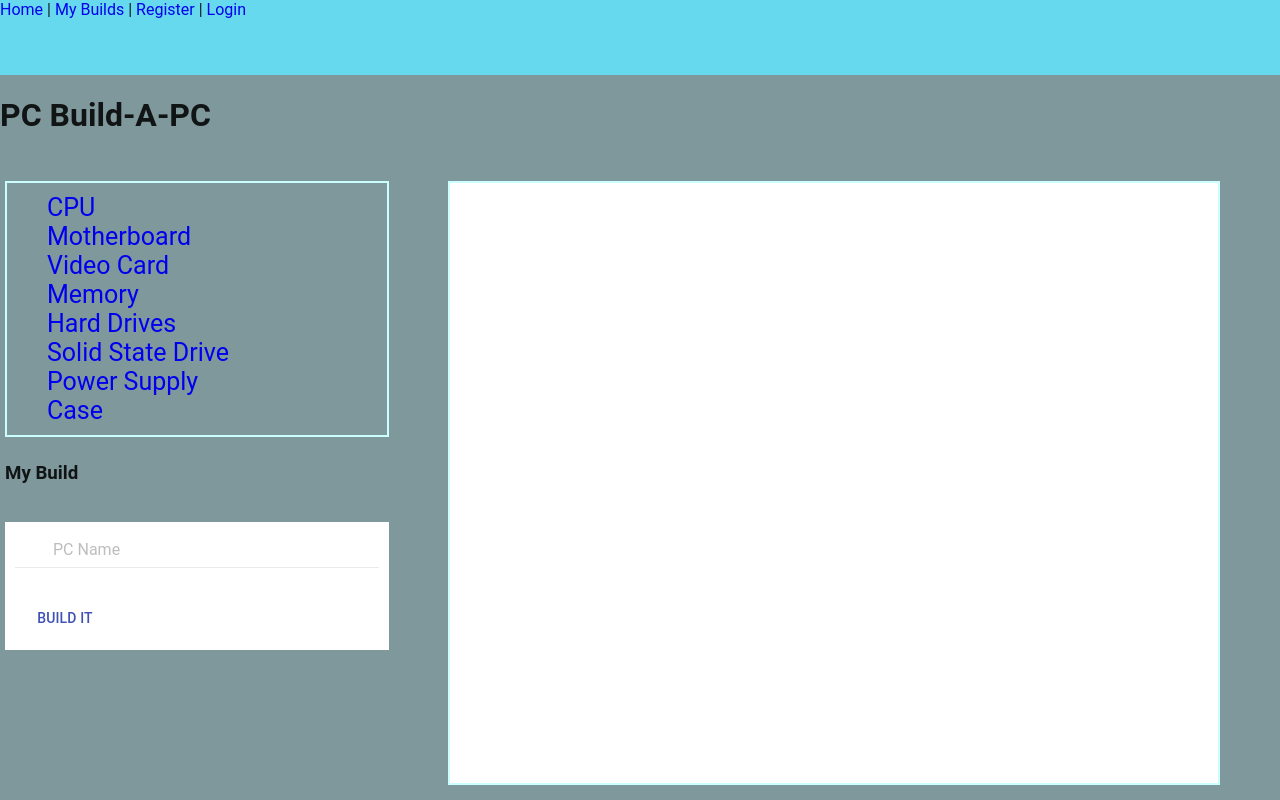
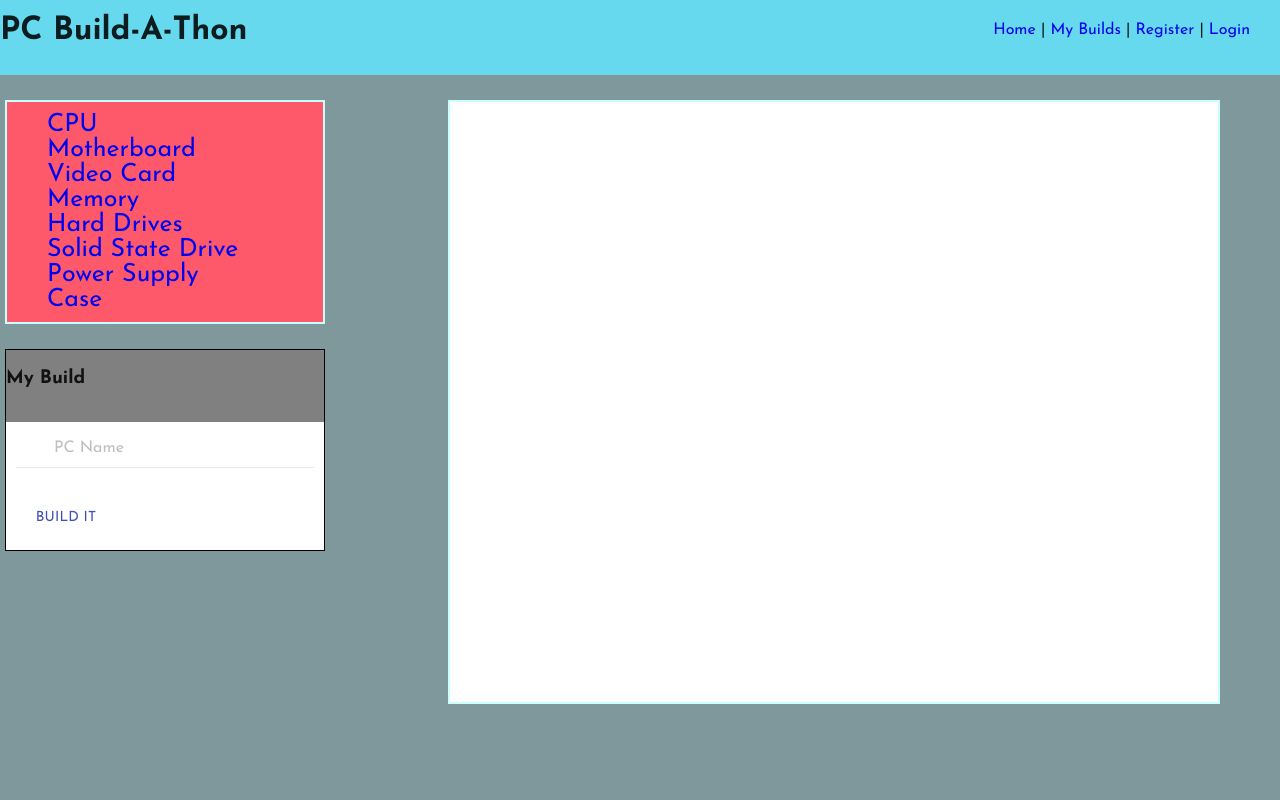
Before and after one commit to Build-A-Pac/buildaPac-FE, a website: page app/index.html in a window 1280 px wide. Drawn offline with Linux system fonts and the light colour scheme.

Commit message:
trying to make things move to the my build section.

```diff
--- a/app/index.html
+++ b/app/index.html
@@ -5,15 +5,18 @@
   <meta name="viewport" content="width=device-width, initial-scale=1.0">
   <link rel="stylesheet" href="css/vendor/normalize.css">
   <link rel="stylesheet" href="css/vendor/angular-material.css">
+  <link href="http://fonts.googleapis.com/css?family=Josefin+Sans:100,300,400,600,700,100italic,300italic,400italic,600italic,700italic" rel="stylesheet" type="text/css">
   <link rel="stylesheet" href="css/main.css">
 </head>
 <body ng-app="app">
 <header>
-  <nav>
+<h1>PC Build-A-Thon</h1>
+  <nav class="navBar">
     <a href="/#/">Home</a> | <a href="#">My Builds</a> | <a href="/#/register">Register</a> | <a href="/#/login">Login</a>
   </nav>
 </header>
   <div class="container" ui-view>
+
 
   </div>
 
--- a/app/js/components/component.controller.js
+++ b/app/js/components/component.controller.js
@@ -15,6 +15,8 @@
 
       $scope.items = data.parts;
 
+      console.log('$i', $scope.items);
+
       $scope.sortable_keys = data.sortable_keys;
 
       $scope.details = data.parts.details;
@@ -25,10 +27,14 @@
 
       console.log(data);
 
+      $scope.checked = [];
+
 
     });
 
-
+$scope.toggleChecked = function (item, index) {
+    $scope.checked.push(item);
+  };
 
 
 
@@ -40,7 +46,7 @@
 
 
     //
-    $scope.properties = ['Brand', 'Price', 'Sale'];
+    $scope.properties = ['Brand', 'Price', 'Model'];
 
     // $scope.sortable_keys = [];
 
--- a/app/js/views/home.tpl.html
+++ b/app/js/views/home.tpl.html
@@ -1,4 +1,4 @@
-<h1>PC Build-A-PC</h1>
+
 <div class="bod">
 
 <aside>
@@ -15,8 +15,14 @@
 
   <div class="myBuild">
     <h3>My Build</h3>
+
+
 <form layout="column">
   <br>
+
+<div>
+  <ul class="contentList" ng-repeat="item in checked"><li>{{item.name}} : {{item.price}}</li></ul>
+</div>
   <md-content layout-padding class="autoScroll">
   <md-input-container class="md-icon-float">
   <label>PC Name</label>
@@ -25,6 +31,8 @@
   <md-button md-no-ink class="md-primary">Build It</md-button>
   </md-content>
 </form>
+
+
 
 
 
--- a/app/sass/main.scss
+++ b/app/sass/main.scss
@@ -1,6 +1,12 @@
+
+
+$mainFont: 'Josefin Sans', sans-serif;
+
+
  body{
 //   // background-image: url('../../images/background-final.jpg');
    background-color: #7F989C;
+   font-family: $mainFont;
  }
 
 
@@ -21,7 +27,17 @@ header{
   background-color: #66D9EF;
 }
 
+h1{
+  margin: 0px;
+  padding-top: 15px;
+  font-family: 'Josefin Sans', sans-serif;
+}
 
+.navBar{
+  float: right;
+  margin-top: -25px;
+  margin-right: 30px;
+}
 
 
 // *********
@@ -32,7 +48,7 @@ header{
 aside{
   float: left;
   margin-left: 5px;
-  width: 30%;
+  width: 25%;
 }
 
 
@@ -43,6 +59,7 @@ aside{
   padding-right: 15px;
   padding-top: 10px;
   padding-bottom: 10px;
+  background-color: #FE586B;
 }
 
 
@@ -80,6 +97,15 @@ section{
 }
 
 
-// .components{
-//   overflow: hidden;
-// }
+// ******************
+// *my Build Section*
+// ******************
+
+.myBuild{
+  border: 1px solid black;
+  background-color: grey;
+}
+
+.components{
+  background: #29040B;
+}
```
Also changed, not shown: app/js/views/component.tpl.html (+5 -4 lines), app/css/main.css.
